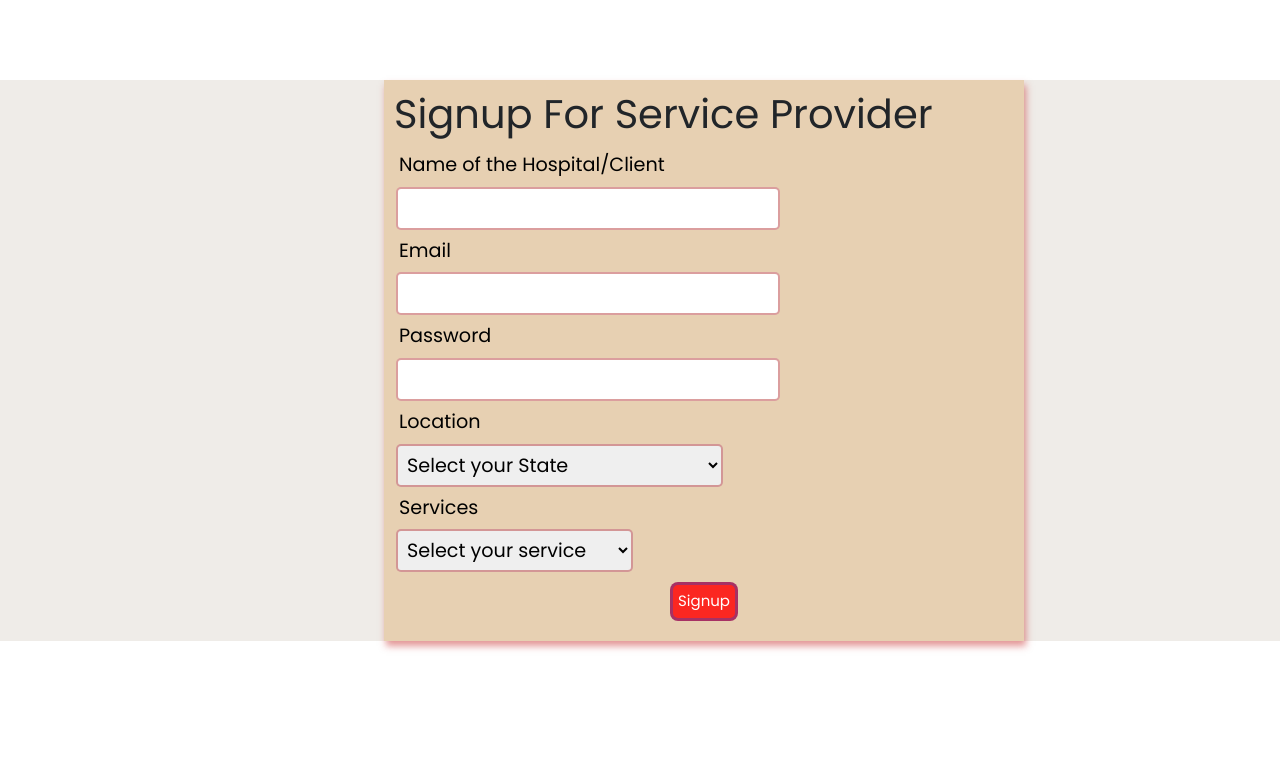
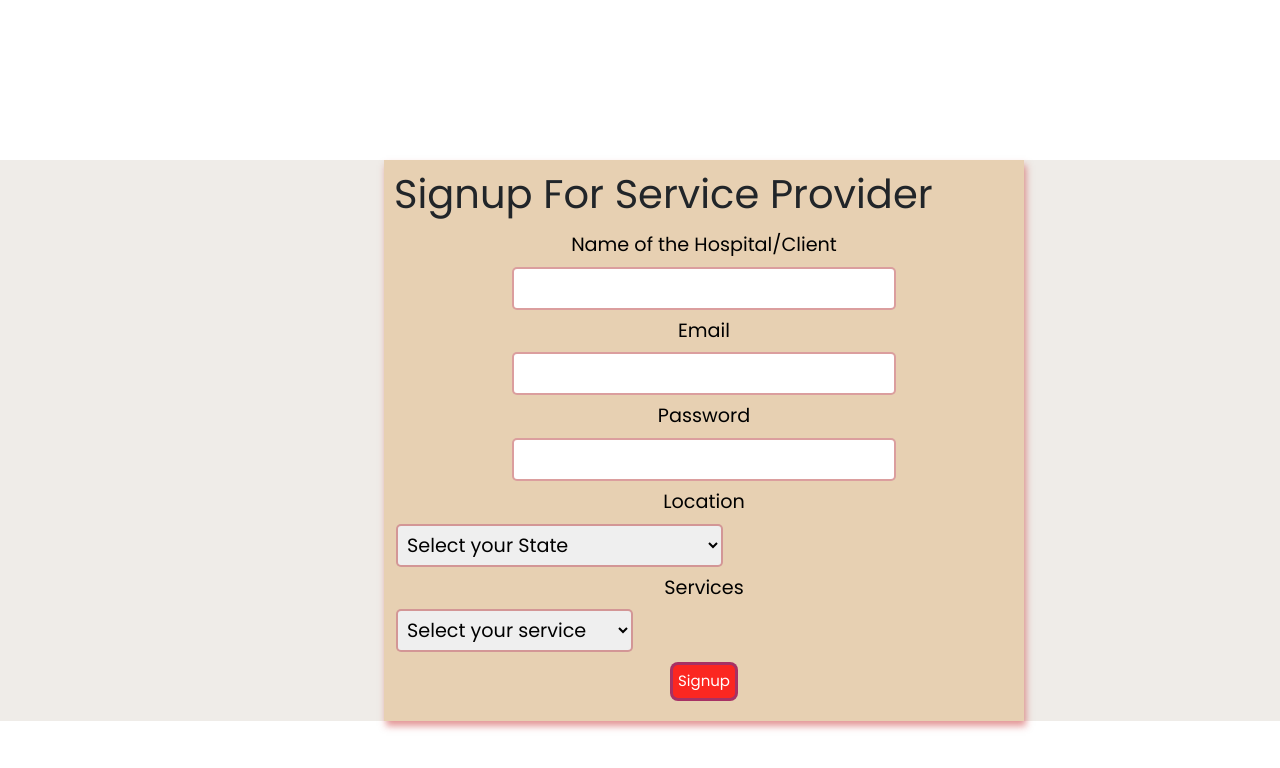
Before and after one commit to anushka00/CFG-Reactapp, a React (Create React App) app in the folder client/: page /signsprov in a window 1280 px wide. Shown: the top 768 px of the page. Built offline with nearby package versions, Linux system fonts and the light colour scheme.

Commit message:
ui styled

```diff
--- a/client/src/components/Signpara.js
+++ b/client/src/components/Signpara.js
@@ -120,7 +120,7 @@ function Signpara() {
         {successMessage()}
       </div>
 
-      <form>
+      <form className="data">
 
         <label className="label">Name</label>
         <input onChange={handleName} className="input"
--- a/client/src/components/Signsprov.js
+++ b/client/src/components/Signsprov.js
@@ -98,7 +98,7 @@ function Signsprov() {
         {errorMessage()}
         {successMessage()}
       </div>
-    <form>
+    <form className="data">
        <label className="label">Name of the Hospital/Client</label>
         <input onChange={handleName} className="input"
           value={name} type="text" />
--- a/client/src/components/signup.css
+++ b/client/src/components/signup.css
@@ -1,6 +1,6 @@
 .formpage{
 
-  margin-top:10vh;
+  margin-top:20vh;
   background-color: rgb(239, 236, 232);
 
 }
@@ -14,6 +14,12 @@
       margin-right:20vw;
       margin-top:20px;
     }
+
+    .data{
+
+      text-align: center;
+    }
+
    .label{
      display: block;
      font-size: larger;
@@ -31,7 +37,7 @@
    }
    .btn{
      color: white;
-     background-color: rgba(255, 0, 0, 0.817);
+     background-color: rgba(255, 0, 0, 0.814);
      border-radius: 8px;
      font-size: 15px;
      display: block;
```
